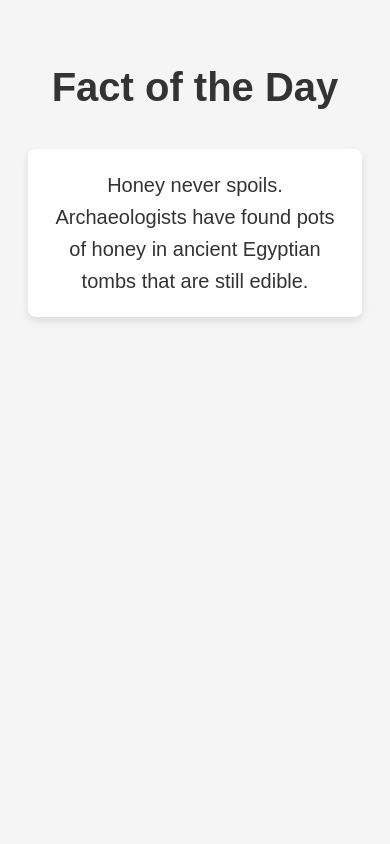
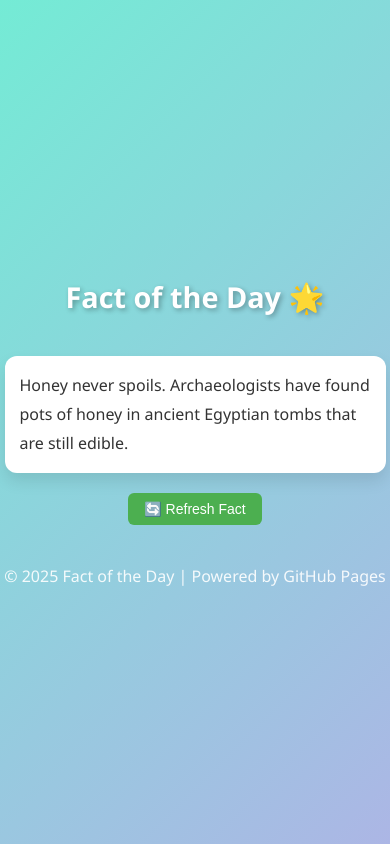
Before and after one commit to factoidbible/Fact-of-the-Day, a plain HTML site: page index.html in a window 390 px wide. Drawn offline with Linux system fonts and the light colour scheme.

Commit message:
Update index.html

```diff
--- a/index.html
+++ b/index.html
@@ -5,34 +5,120 @@
     <meta name="viewport" content="width=device-width, initial-scale=1.0">
     <title>Fact of the Day</title>
     <style>
+        /* Styling for body */
         body {
-            font-family: Arial, sans-serif;
-            font-size: 20px;
-            padding: 20px;
-            background: #f5f5f5;
+            font-family: 'Segoe UI', Tahoma, Geneva, Verdana, sans-serif;
+            margin: 0;
+            padding: 0;
+            min-height: 100vh;
+            display: flex;
+            flex-direction: column;
+            justify-content: center;
+            align-items: center;
+            background: linear-gradient(135deg, #74EBD5, #ACB6E5);
             color: #333;
-            text-align: center;
-            line-height: 1.6;
         }
+
+        h1 {
+            font-size: 2.5rem;
+            margin: 20px 0;
+            color: #fff;
+            text-shadow: 2px 2px 5px rgba(0, 0, 0, 0.3);
+        }
+
+        /* Styling for the fact container */
         #fact {
-            margin: 30px 0;
-            padding: 20px;
+            max-width: 90%;
+            width: 600px;
             background: #fff;
-            border-radius: 8px;
-            box-shadow: 0 4px 8px rgba(0,0,0,0.1);
+            padding: 30px;
+            margin: 20px;
+            border-radius: 12px;
+            box-shadow: 0 8px 16px rgba(0, 0, 0, 0.1);
+            font-size: 22px;
+            line-height: 1.8;
+            transition: transform 0.3s;
+        }
+
+        #fact:hover {
+            transform: translateY(-5px);
+        }
+
+        /* Button for refresh */
+        .refresh-btn {
+            background: #4CAF50;
+            color: white;
+            border: none;
+            padding: 12px 25px;
+            font-size: 18px;
+            border-radius: 6px;
+            cursor: pointer;
+            transition: 0.3s;
+        }
+
+        .refresh-btn:hover {
+            background: #45a049;
+        }
+
+        /* Footer styling */
+        footer {
+            margin-top: 40px;
+            font-size: 16px;
+            color: #fff;
+            opacity: 0.9;
+        }
+
+        /* Media Queries for responsiveness */
+        @media (max-width: 768px) {
+            h1 {
+                font-size: 2rem;
+            }
+
+            #fact {
+                font-size: 18px;
+                padding: 20px;
+                width: 90%;
+            }
+
+            .refresh-btn {
+                font-size: 16px;
+                padding: 10px 20px;
+            }
+        }
+
+        @media (max-width: 480px) {
+            h1 {
+                font-size: 1.8rem;
+            }
+
+            #fact {
+                font-size: 16px;
+                padding: 15px;
+            }
+
+            .refresh-btn {
+                font-size: 14px;
+                padding: 8px 16px;
+            }
         }
     </style>
 </head>
 <body>
-    <h1>Fact of the Day</h1>
+
+    <h1>Fact of the Day 🌟</h1>
+
     <div id="fact">Loading...</div>
+
+    <button class="refresh-btn" onclick="getFact()">🔄 Refresh Fact</button>
+
+    <footer>© 2025 Fact of the Day | Powered by GitHub Pages</footer>
 
 <script>
     async function getFact() {
         const url = "https://factoidbible.github.io/Fact-of-the-Day/facts.json";  // Use GitHub Pages URL
 
         try {
-            console.log("Fetching from:", url);  // Log the URL for debugging
+            console.log("Fetching from:", url);
 
             const response = await fetch(url);
 
@@ -42,7 +128,7 @@
             }
 
             const data = await response.json();
-            console.log("Fetched data:", data);  // Log the fetched data
+            console.log("Fetched data:", data);
 
             const facts = data.facts;
             const today = new Date();
```
